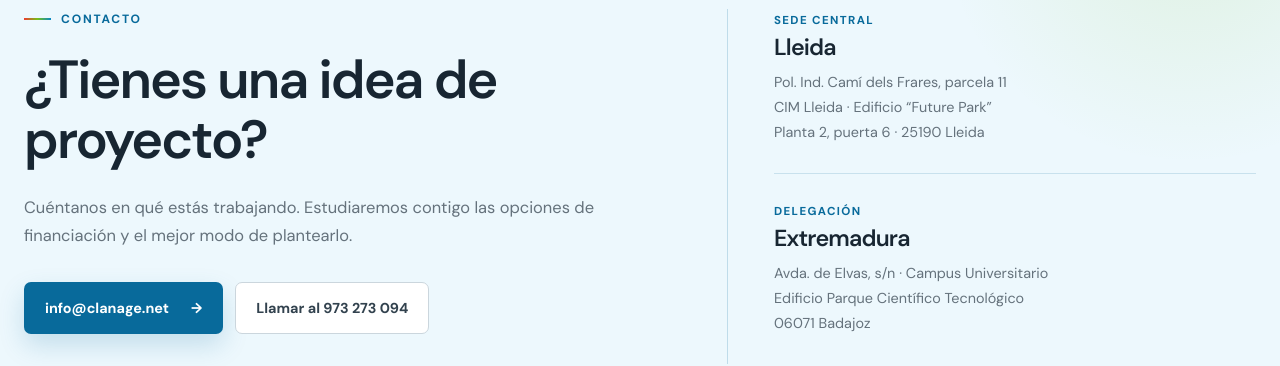
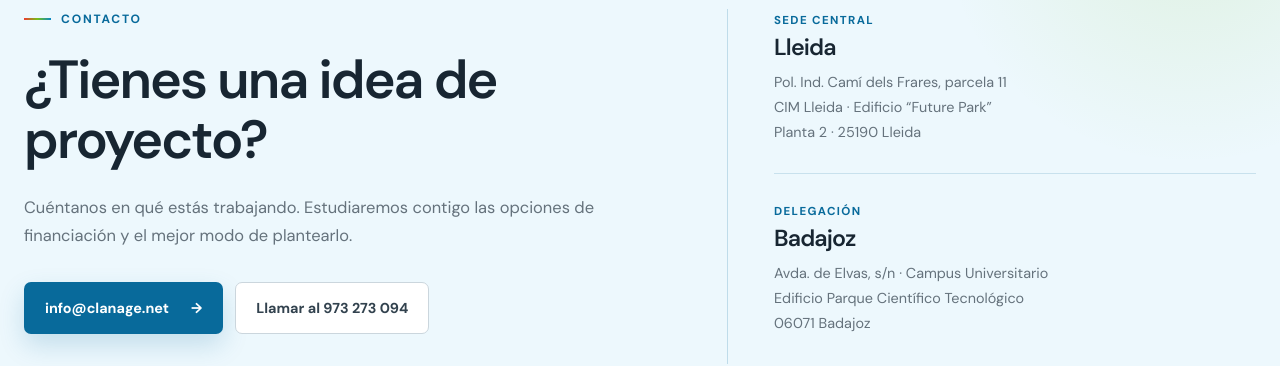
Before and after one commit to ClanageOrg/web-corporativa, a plain HTML site: page index.html in a window 1280 px wide. Shown: the part 3744-4110 px from the top of the page. Drawn offline with Linux system fonts and the light colour scheme.

Commit message:
Cambio dirección

```diff
--- a/index.html
+++ b/index.html
@@ -403,7 +403,7 @@
                         <address>
                             Pol. Ind. Camí dels Frares, parcela 11<br>
                             CIM Lleida · Edificio “Future Park”<br>
-                            Planta 2, puerta 6 · 25190 Lleida
+                            Planta 2 · 25190 Lleida
                         </address>
                     </article>
                     <article>
@@ -411,7 +411,7 @@
                             Delegación
                         </p>
                         <h3>
-                            Extremadura
+                            Badajoz
                         </h3>
                         <address>
                             Avda. de Elvas, s/n · Campus Universitario<br>
```
